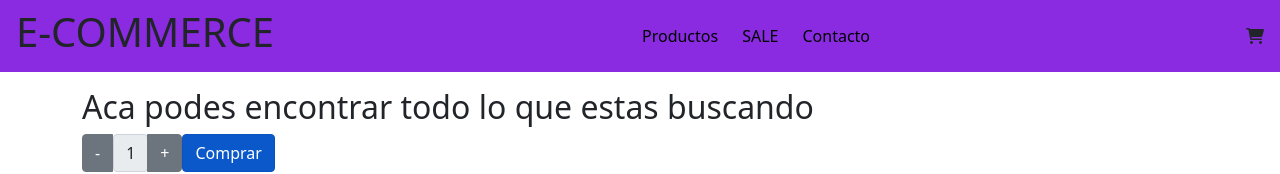
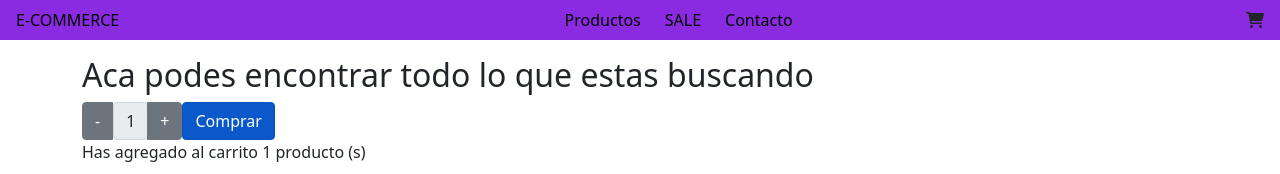
Before and after one commit to monckaren/React, a React (Create React App) app: page / in a window 1280 px wide. Shown: the top 174 px of the page. Built offline with nearby package versions, Linux system fonts and the light colour scheme.

Commit message:
Guardar cambios

```diff
--- a/src/Components/NavBar.jsx
+++ b/src/Components/NavBar.jsx
@@ -1,14 +1,14 @@
-
+import { Link } from "react-router-dom"
 import CartWidget from './CartWidget'
 
 
 function NavBar() {
     return <header id="header">
-        <h1>E-COMMERCE</h1>
+        <Link to="/" className="titulo">E-COMMERCE</Link>
         <nav>
-        <a href="">Productos</a>
-        <a href="">SALE</a>
-        <a href="">Contacto</a>
+        <Link to="productos">Productos</Link>
+        <Link to="sale">SALE</Link>
+        <Link to="contacto">Contacto</Link>
 
         </nav>
         <>
--- a/src/style.css
+++ b/src/style.css
@@ -16,6 +16,11 @@ header{
     padding: 0.5rem 1rem;
     background-color: blueviolet;
 
+}
+
+.titulo{
+    color: black;
+    text-decoration: none;
 }
 
 nav a {
```
